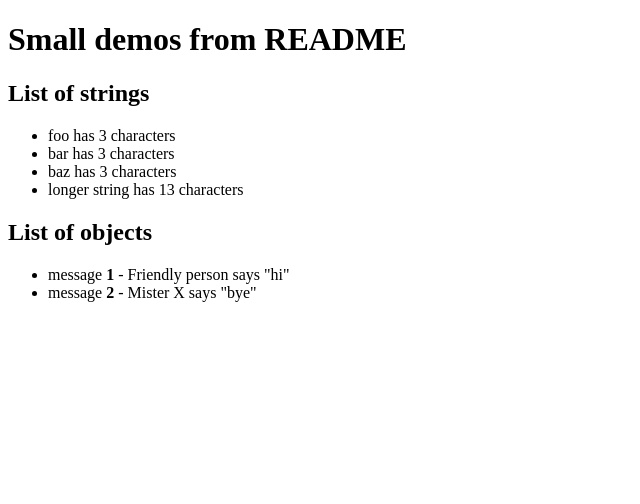
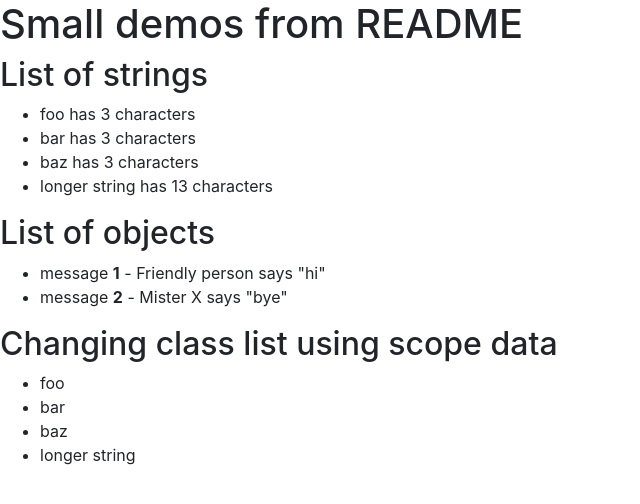
Before and after one commit to bahmutov/learn-angular-directives, a website: page demo/index.html in a window 1280 px wide. Shown: the whole page, without its empty margins (0-640 px from the left). Drawn offline with nearby package versions, Linux system fonts and the light colour scheme.

Commit message:
working on ng-class

```diff
--- a/demo/index.html
+++ b/demo/index.html
@@ -5,6 +5,7 @@
   <meta name="viewport" content="width=device-width, initial-scale=1">
   <meta http-equiv="x-ua-compatible" content="ie=edge">
   <title>Angular directives - demo</title>
+  <link rel="stylesheet" href="https://maxcdn.bootstrapcdn.com/bootstrap/4.0.0-alpha/css/bootstrap.min.css">
   <script src="https://ajax.googleapis.com/ajax/libs/angularjs/1.4.5/angular.min.js"></script>
   <script>
     angular.module('DemoApp', [])
@@ -36,5 +37,13 @@
       - {{ m.from }} says "{{ m.message }}"
     </li>
   </ul>
+
+  <h2>Changing class list using scope data</h2>
+  <ul ng-controller="StringsController">
+    <li ng-repeat="s in strings">
+      <span class="label label-default"
+        ng-class="{ 'label-success': s === 'foo', 'label-danger': s === 'bar' }">{{ s }}</span>
+    </li>
+  </ul>
 </body>
 </html>
```
Also changed, not shown: solution/index.html (+3 -1 lines), README.md.
